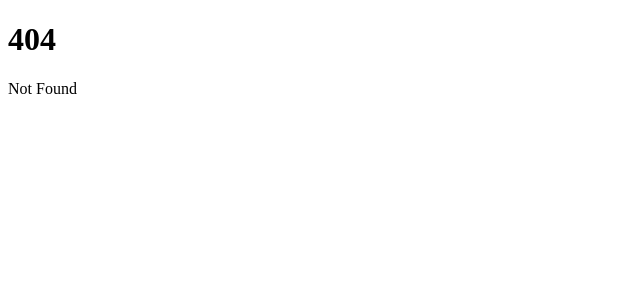
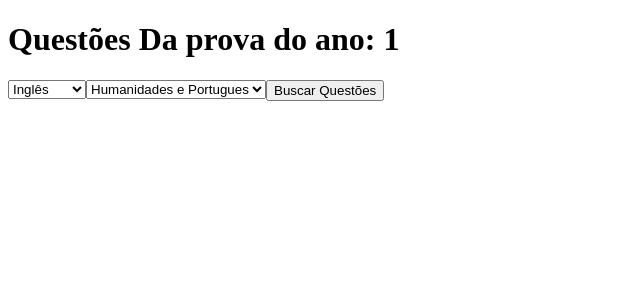
Before and after one commit to neemias-rdl/enem-provas-gui, a SvelteKit app: page /questoes/1 in a window 1280 px wide. Before the commit this address had no page. Shown: the top 300 px of the page, without its empty margins (0-640 px from the left). Built offline with nearby package versions, Linux system fonts and the light colour scheme.

Commit message:
questoes

```diff
--- /dev/null
+++ b/src/routes/questoes/[year]/+page.svelte
@@ -0,0 +1,34 @@
+<script lang="ts">
+  import { page } from "$app/stores";
+  let year = $page.params.year;
+</script>
+
+<main>
+  <h1>Questões Da prova do ano: {year}</h1>
+  <div class="filter_prova_questoes">
+    <select name="Linguas" id="linguas_dropdown">
+      <option value="ingles">Inglês</option>
+      <option value="espanhol">Espanhol</option>
+    </select>
+
+    <select name="Disciplinas" id="disciplinas_dropdown">
+      <option value="humanas">Humanidades e Portugues</option>
+      <option value="exatas">Ciências e Matemática</option>
+      <option value="todas">Todas</option>
+    </select>
+
+    <button>Buscar Questões</button>
+  </div>
+
+  <div>
+    <!-- LISTA DE QUESTÕES -->
+  </div>
+</main>
+
+<style>
+  .filter_prova_questoes {
+    display: flex;
+    flex-direction: row;
+    align-items: start;
+  }
+</style>
```
Also changed, not shown: src/routes/provas/+page.svelte (+2 -9 lines).
